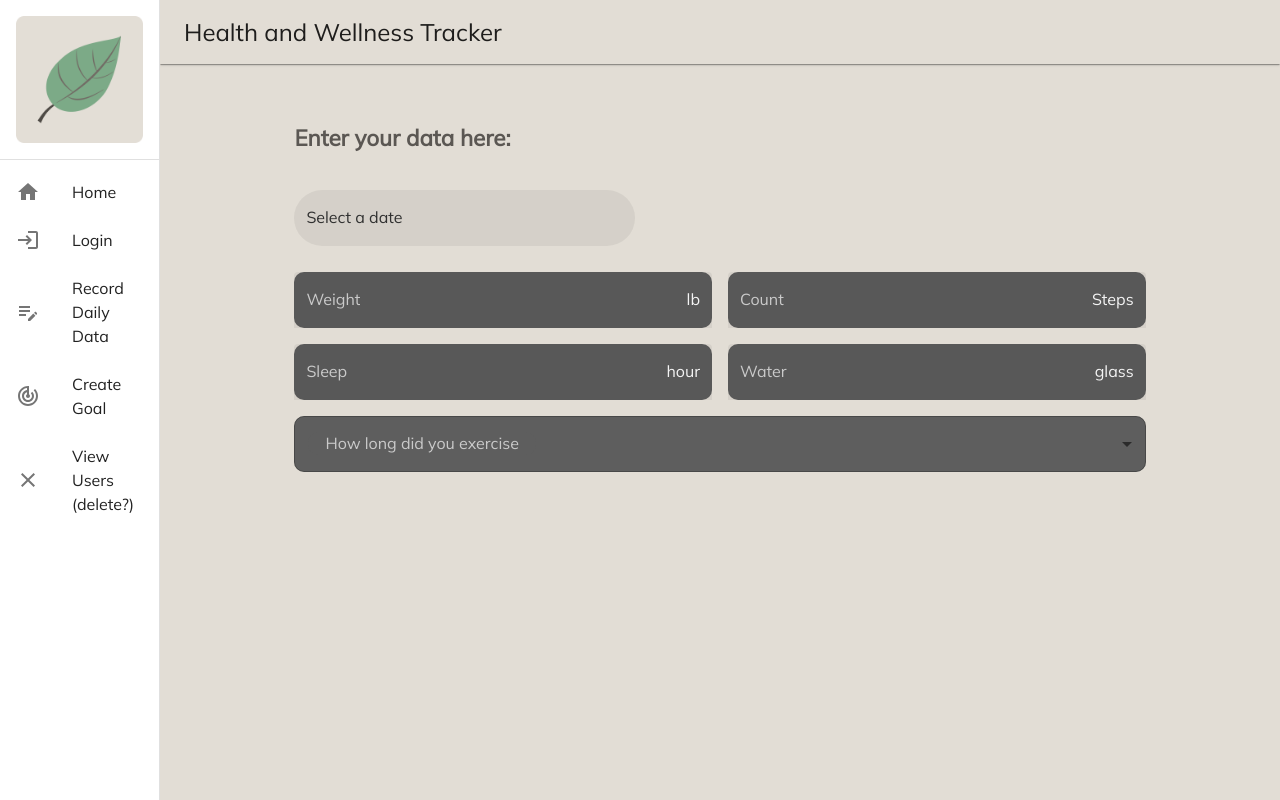
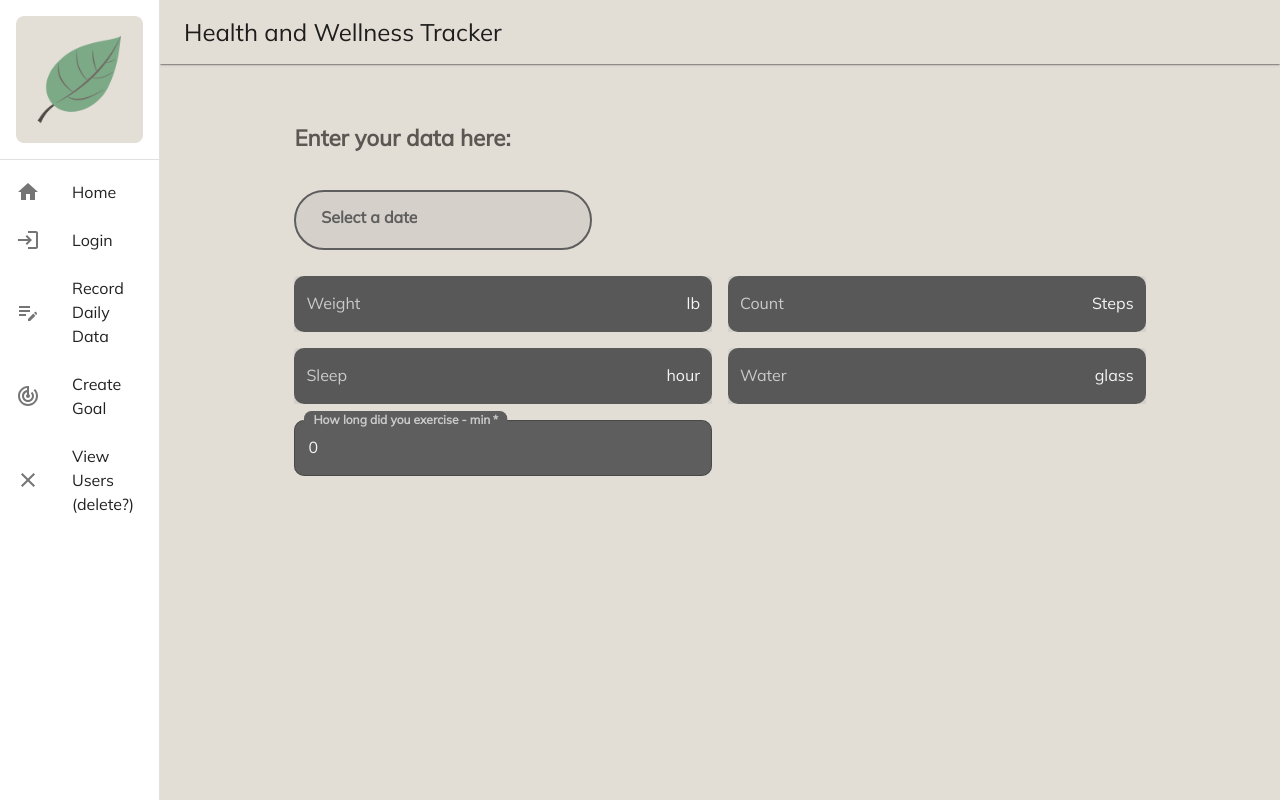
Before and after one commit to totallynotcory/CS763-Project, a React (Create React App) app in the folder code/client/: page /enter-daily-data in a window 1280 px wide. Built offline with nearby package versions, Linux system fonts and the light colour scheme.

Commit message:
update exercise time datatype

```diff
--- a/code/client/src/components/DailyData.js
+++ b/code/client/src/components/DailyData.js
@@ -29,6 +29,7 @@ import {
   sideMenuBox,
   sideMenuTitle,
   datePick,
+  calendarStyle,
 } from "./style/styles.js";
 
 function DailyData() {
@@ -38,7 +39,10 @@ function DailyData() {
   const [mood, setMood] = useState(3);
   const [exercise, setExercise] = useState("No");
   const [exerciseType, setExerciseType] = useState("");
-  const [exerciseTime, setExerciseTime] = useState("");
+  const [exerciseTime, setExerciseTime] = useState({
+    type: "",
+    exerciseTimeValue: 0,
+  });
   const [water, setWater] = useState("");
   const [breakfast, setBreakfast] = useState("");
   const [lunch, setLunch] = useState("");
@@ -101,17 +105,7 @@ function DailyData() {
       />
 
       <Collapse in={open}>
-        <Paper
-          ref={calendarRef}
-          sx={{
-            mt: 2,
-            mb: 2,
-            backgroundColor: "transparent",
-            boxShadow: "none",
-            marginBottom: "4%",
-            marginLeft: "2%",
-          }}
-        >
+        <Paper ref={calendarRef} sx={calendarStyle}>
           <DayPicker
             mode="single"
             selected={date}
@@ -209,6 +203,47 @@ function DailyData() {
             sx={textField}
           />
         </Grid>
+
+        {/* How long did you exercise */}
+        <Grid item xs={12} md={6}>
+          <FormControl fullWidth>
+            <TextField
+              data-testid="exerciseTime"
+              type="number"
+              name="exerciseTime"
+              label="How long did you exercise - min"
+              value={exerciseTime.exerciseTimeValue}
+              onChange={(e) =>
+                setExerciseTime({
+                  ...exerciseTime,
+                  exerciseTimeValue: e.target.value,
+                })
+              }
+              required
+              InputLabelProps={{
+                sx: inputLable,
+              }}
+              InputProps={{
+                sx: inputBackground,
+              }}
+              variant="outlined"
+              fullWidth
+            />
+          </FormControl>
+        </Grid>
+        {/* <InputLabel sx={inputLable}>How long did you exercise</InputLabel> */}
+        {/* <Select
+              value={exerciseTime}
+              onChange={(e) => setExerciseTime(e.target.value)}
+              label="How long did you exercise"
+              sx={inputBackground}
+              MenuProps={menuPropsStyles}
+            >
+              <MenuItem value="30 mins">30 mins</MenuItem>
+              <MenuItem value="1 hour">1 hour</MenuItem>
+              <MenuItem value="2 hours">2 hours</MenuItem>
+            </Select> */}
+
         {/* Mood */}
         {/* <Grid item xs={12}>
           <Typography variant="body1">Mood</Typography>
@@ -300,24 +335,6 @@ function DailyData() {
             </Select>
           </FormControl>
         </Grid> */}
-
-        {/* How long did you exercise */}
-        <Grid item xs={12}>
-          <FormControl fullWidth>
-            <InputLabel sx={inputLable}>How long did you exercise</InputLabel>
-            <Select
-              value={exerciseTime}
-              onChange={(e) => setExerciseTime(e.target.value)}
-              label="How long did you exercise"
-              sx={inputBackground}
-              MenuProps={menuPropsStyles}
-            >
-              <MenuItem value="30 mins">30 mins</MenuItem>
-              <MenuItem value="1 hour">1 hour</MenuItem>
-              <MenuItem value="2 hours">2 hours</MenuItem>
-            </Select>
-          </FormControl>
-        </Grid>
 
         {/* What did you take for breakfast */}
         {/* <Grid item xs={12}>
--- a/code/client/src/components/style/styles.js
+++ b/code/client/src/components/style/styles.js
@@ -18,13 +18,16 @@ export const title = {
 };
 
 export const inputLable = {
+  marginLeft: "-1%",
   backgroundColor: "#5E5E5E", // question font background color
-  padding: "0 2%",
+  padding: "0 3%",
   color: "#CACACA", // font color when unfocused
   borderRadius: "10px",
+  fontWeight: "bold",
   "&.Mui-focused": {
-    // font color when focused
+    // label - font color when focused
     color: "#F8DEBD",
+    fontWeight: "bold",
     borderRadius: "10px",
   },
 };
@@ -34,6 +37,7 @@ export const inputBackground = {
   borderRadius: "10px",
   "& .MuiInputBase-input": {
     color: "#F4F4F4", // text in box(answer) - text color
+    border: "none",
   },
 };
 
@@ -93,17 +97,21 @@ export const textField = {
   "& .MuiInputAdornment-root": {
     color: "#F4F4F4", // hour color
   },
+  "& .MuiFilledInput-root:hover:before": {
+    borderBottom: "none !important",
+  },
 };
 
 // DailyData
 export const datePick = {
-  width: "40%",
+  width: "35%",
   marginTop: "2%",
   marginBottom: "3%",
   backgroundColor: "transparent",
 
   "& .MuiInputBase-root": {
     borderRadius: "50px",
+    border: "2px solid #5E5E5E",
   },
   "& .MuiInputBase-input": {
     color: "#6F6F6F",
@@ -111,16 +119,31 @@ export const datePick = {
     fontWeight: "bold",
   },
   "& .MuiInputLabel-root": {
-    color: "#303030", // label color
+    color: "#5E5E5E", // label color
+    paddingLeft: "5%",
+    fontWeight: "bold",
   },
   "& .MuiInputLabel-root.Mui-focused": {
-    color: "#303030", // focused label color
+    color: "#5E5E5E", // focused label color
     fontWeight: "bold",
-    borderBottom: "none",
   },
   "& .MuiFilledInput-underline:before": {
     borderBottom: "none", // no underline when unfocused
   },
+  "& .MuiFilledInput-underline:after": {
+    borderBottom: "none", // no underline when focused
+  },
+  "& .MuiFilledInput-root:hover:before": {
+    borderBottom: "none !important",
+  },
+};
+
+export const calendarStyle = {
+  mt: 2,
+  mb: 2,
+  backgroundColor: "transparent",
+  boxShadow: "none",
+  marginBottom: "4%",
 };
 
 // DailyData - side menu
```
